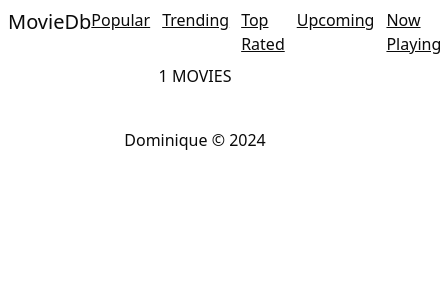
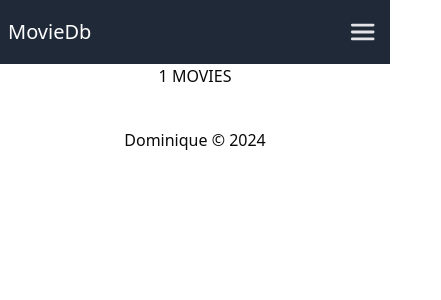
Before and after one commit to doomsx/movieDb, a Next.js app: page /movies/1 in a window 390 px wide. Shown: the top 300 px of the page, 441 px wide, since content can reach past the window. Built offline with nearby package versions, Linux system fonts and the light colour scheme.

Commit message:
made the navbar responsive

```diff
--- a/components/Navbar.tsx
+++ b/components/Navbar.tsx
@@ -1,7 +1,19 @@
+"use client"
+import Image from 'next/image'
 import Link from 'next/link'
-import React from 'react'
+import React, { useRef } from 'react'
+import burger from "@/public/burger.svg"
+import close from "@/public/close.svg"
 
 const Navbar = () => {
+    const nav = useRef<HTMLHtmlElement | null>(null)
+
+    const openNav = () => {
+        if (nav.current) {
+            nav.current.classList.toggle("hidden");
+        }
+    };
+
     const categories = [
         { key: "popular", label: "Popular" },
         { key: "trending", label: "Trending" },
@@ -9,19 +21,43 @@ const Navbar = () => {
         { key: "upcoming", label: "Upcoming" },
         { key: "now-playing", label: "Now Playing" },
     ];
+
     return (
-        <nav className='flex justify-between p-2'>
-            <div>
-                <Link href='/'>
-                    <h1 className="text-xl ">MovieDb</h1>
-                </Link>
-            </div>
-            <div className="flex gap-3">
-                {categories.map((cat) => (
-                    <Link href={`/movies/${cat.key}`} key={cat.key} className="underline">{cat.label}</Link>
-                ))}
-            </div>
-        </nav>
+        <header className='bg-gray-800 flex justify-between items-center px-2 py-3'>
+            <Link href='/'>
+                <h1 className="text-xl text-white">MovieDb</h1>
+            </Link>
+
+            <nav ref={nav} className="hidden bg-gray-800 fixed top-0 right-0 z-50 h-screen w-3/4 md:relative md:h-auto md:w-auto md:flex md:flex-row gap-3">
+                <Image
+                    src={close}
+                    onClick={openNav}
+                    alt=''
+                    width={40}
+                    height={40}
+                    className='block right-0 fixed px-2 py-3 md:hidden'
+                />
+                <ul className='flex flex-col gap-5 mt-10 md:flex-row md:mt-0'>
+                    {categories.map((cat) => (
+                        <li key={cat.key}>
+                            <Link
+                                href={`/movies/${cat.key}`}
+                                className="text-white">{cat.label}
+                            </Link>
+                        </li>
+                    ))}
+                </ul>
+            </nav>
+
+            <Image
+                src={burger}
+                alt=""
+                onClick={openNav}
+                width={40}
+                height={40}
+                className='block md:hidden'
+            />
+        </header>
     )
 }
 
```
Also changed, not shown: public/burger.svg (added), public/close.svg (added).
